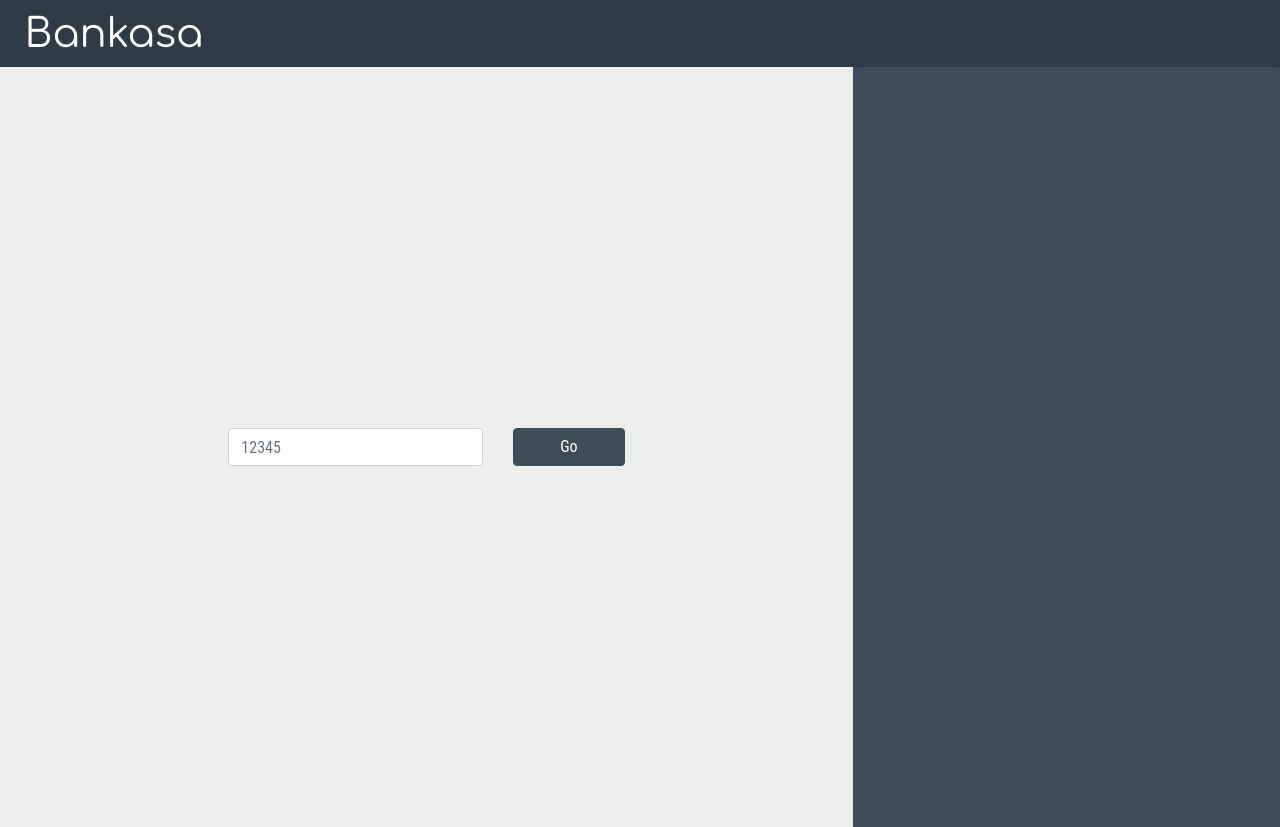
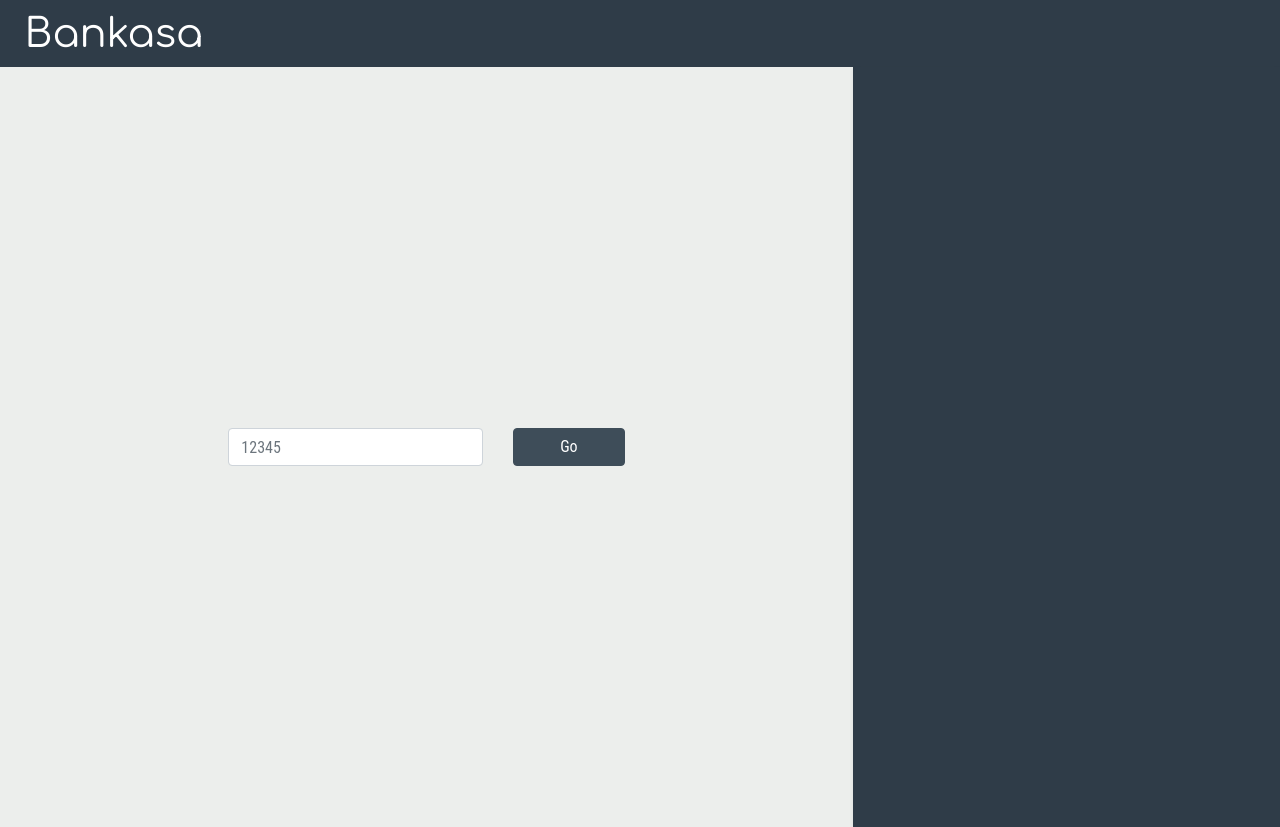
Before and after one commit to Bankacha/bankasa, a React (Create React App) app: page /auth in a window 1280 px wide. Built offline with nearby package versions, Linux system fonts and the light colour scheme.

Commit message:
login page side color

```diff
--- a/src/admin/components/reports/GeneralInfo.js
+++ b/src/admin/components/reports/GeneralInfo.js
@@ -35,7 +35,7 @@ export function GeneralInfo({ bills }) {
                             return (
                                 <tr key={i} className='text-center'>
                                     <td>{i + 1}</td>
-                                    <td><Form.Check onChange={()=>console.log(i)}></Form.Check></td>
+                                    <td><Form.Check onChange={()=>console.log(u.name)}></Form.Check></td>
                                     <td>{u.name}</td>
                                     <td>*</td>
                                     <td>*</td>
--- a/src/public/views/LoginPage.js
+++ b/src/public/views/LoginPage.js
@@ -29,7 +29,7 @@ export function LoginPage() {
                     </Col>
                 </Row>
             </div>
-            <div className="col-4 bg-success shadow-sm">
+            <div className="col-4 bg-primary shadow-sm">
                 <Row className="h-100">
                     <Col className="align-self-center">
                     </Col>
```
